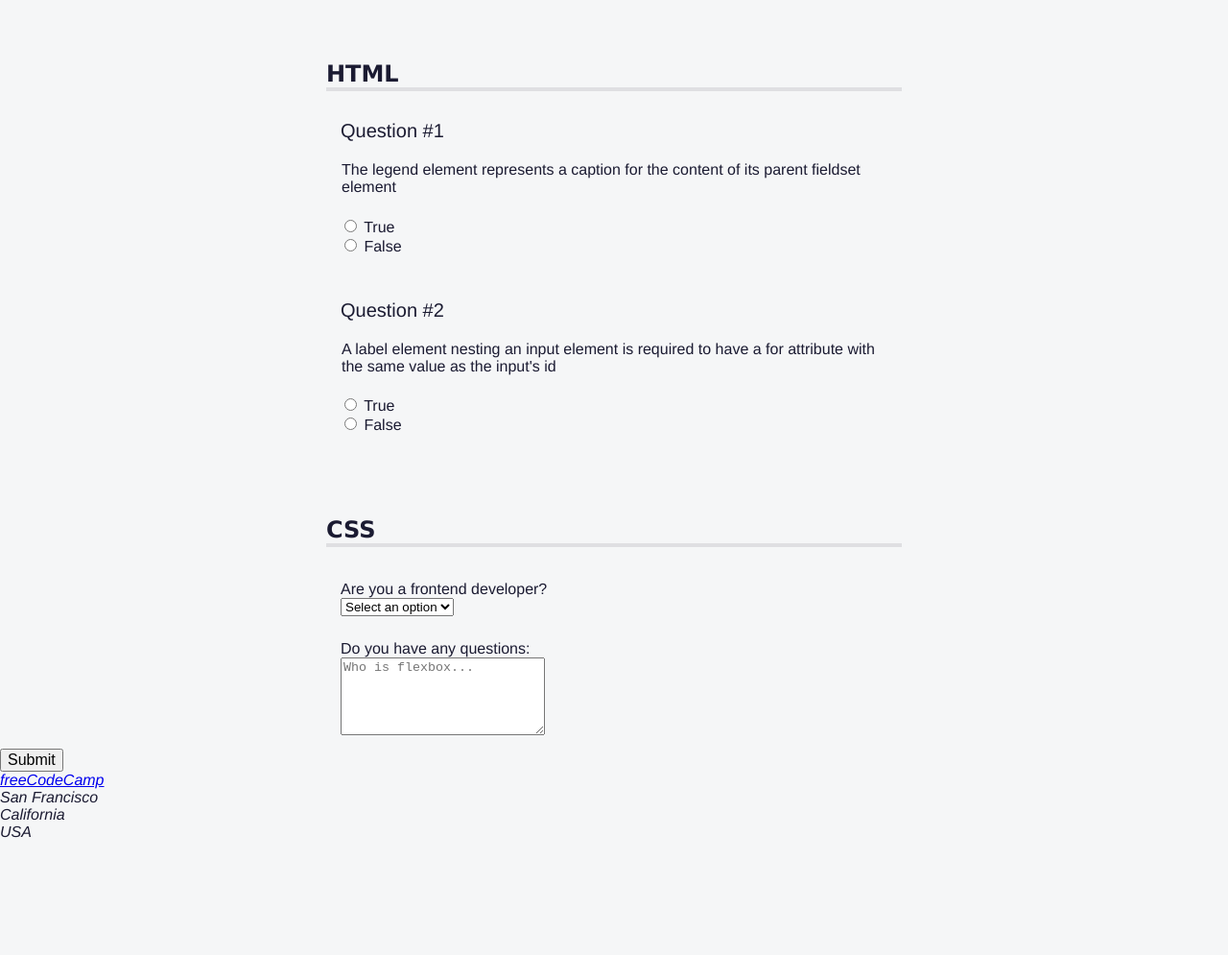
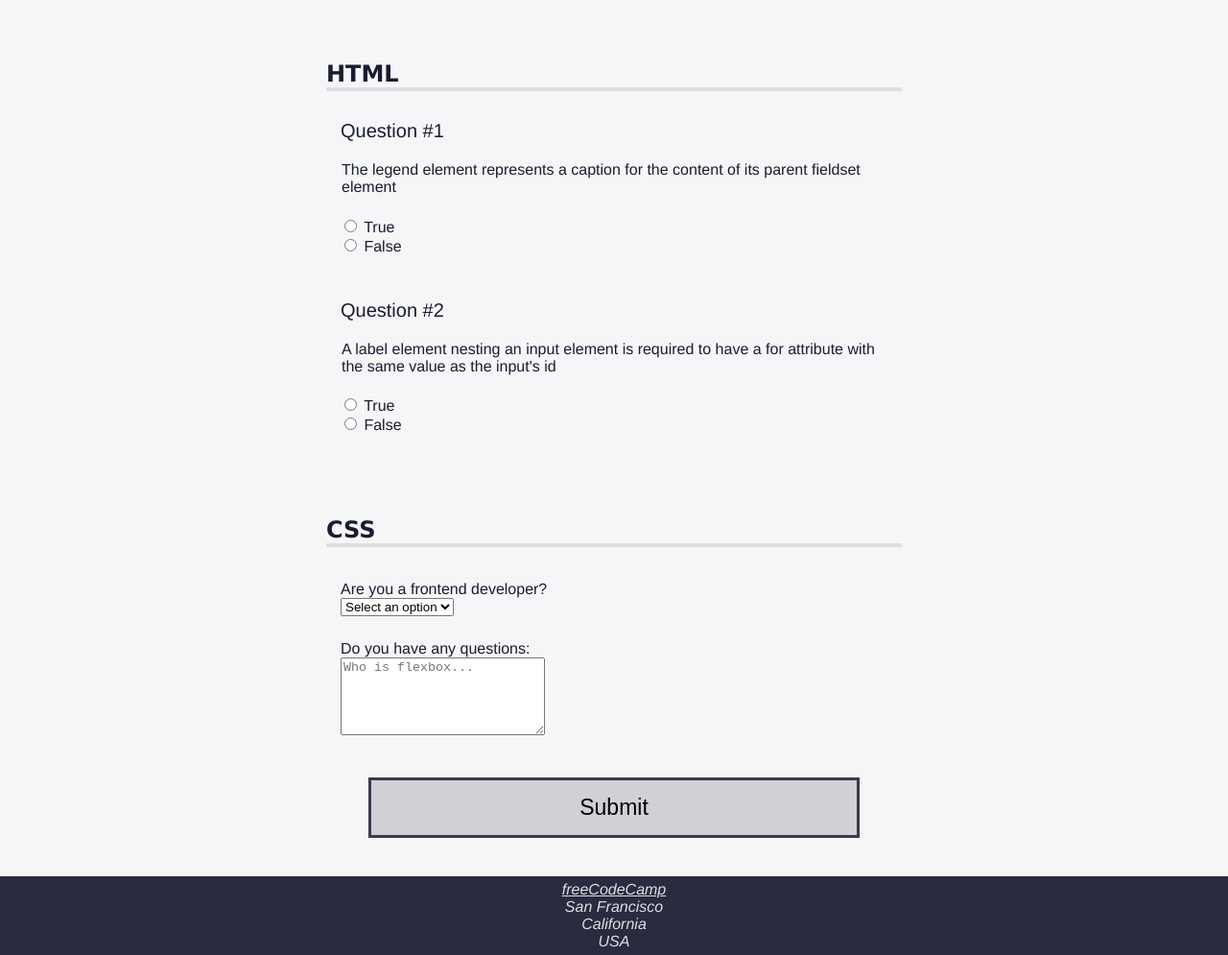
Before and after one commit to raulvillajr95/quiz, a plain HTML site: page index.html in a window 1280 px wide. Shown: the part 271-1266 px from the top of the page at 96% size. Before the commit the page ends 1147 px from the top, so only its background shows below. Drawn offline with Linux system fonts and the light colour scheme.

Commit message:
Complete Quiz from FCC

```diff
--- a/index.html
+++ b/index.html
@@ -14,9 +14,9 @@
       <h1>HTML/CSS Quiz</h1>
       <nav>
         <ul>
-          <li><a href="#student-info">INFO</a></li>
-          <li><a href="#html-questions">HTML</a></li>
-          <li><a href="#css-questions">CSS</a></li>
+          <li><a accesskey="i" href="#student-info">INFO</a></li>
+          <li><a accesskey="h" href="#html-questions">HTML</a></li>
+          <li><a accesskey="c" href="#css-questions">CSS</a></li>
         </ul>
       </nav>
     </header>
@@ -101,7 +101,7 @@
             </div>
           </div>
         </section>
-        <input type="submit" value="Submit">
+        <button type="submit">Submit</button>
       </form>
     </main>
     <footer>
--- a/styles.css
+++ b/styles.css
@@ -1,3 +1,9 @@
+@media (prefers-reduced-motion: no-preference) {
+  * {
+    scroll-behavior: smooth;
+  }
+}
+
 body {
   background: #f5f6f7;
 	color: #1b1b32;
@@ -140,6 +146,32 @@ p::before {
   padding: 0;
 }
 
+button {
+  display: block;
+  margin: 40px auto;
+  width: 40%;
+  padding: 15px;
+  font-size: 23px;
+  background: #d0d0d5;
+  border: 3px solid #3b3b4f;
+}
+
+footer {
+  background-color: #2a2a40;
+  display: flex;
+  justify-content: center;
+}
+
+footer,
+footer a {
+  color: #dfdfe2;
+}
+
+address {
+  text-align: center;
+  padding: 0.3em;
+}
+
 .sr-only {
   position: absolute;
 	width: 1px;
```
